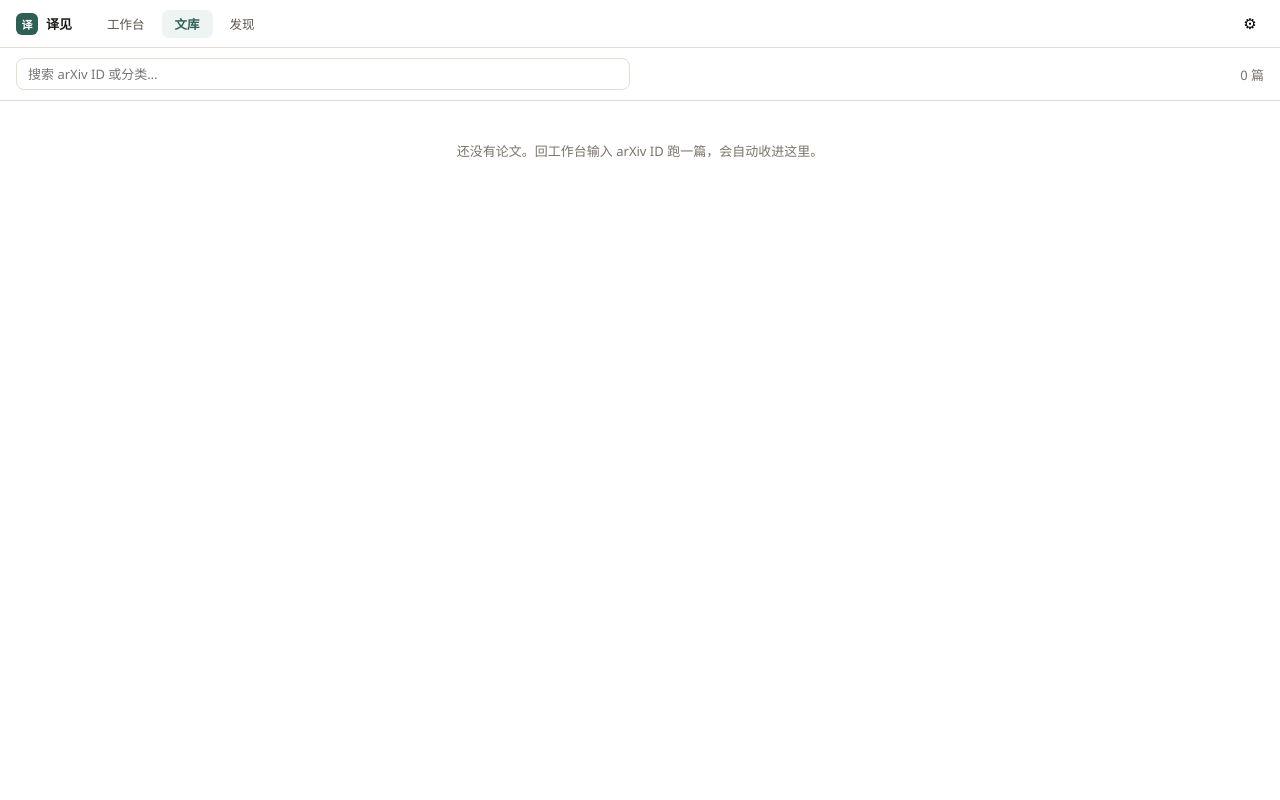
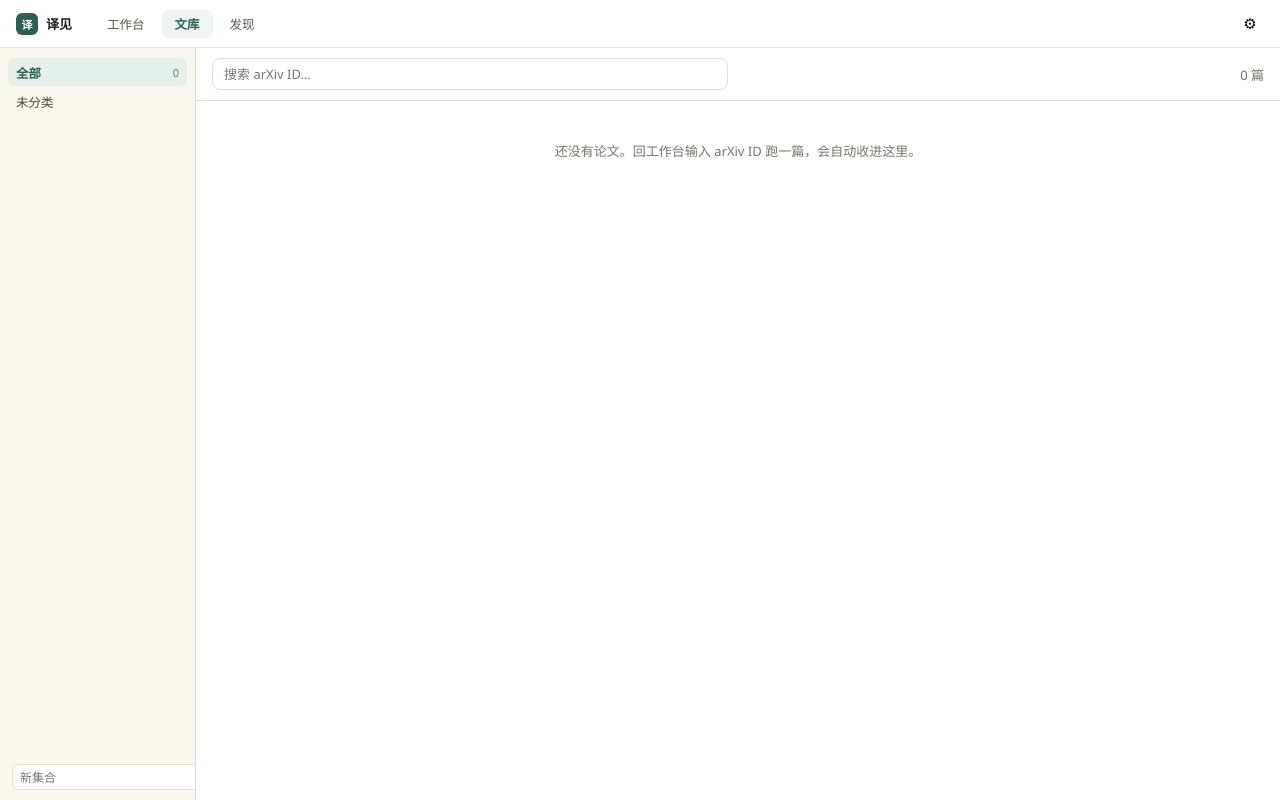
Before and after one commit to cpypy/yijian, a Svelte app: page / in a window 1280 px wide. Both pictures are taken after a click on the button "文库". Built offline with nearby package versions, Linux system fonts and the light colour scheme.

Commit message:
feat: 集合树
- 文库两栏：左集合树（多级、可增删）、右列表
- 文档归属改为 collectionId，旧数据自动迁移
- Rust 新增 load/save_collections

```diff
--- a/src/App.svelte
+++ b/src/App.svelte
@@ -21,8 +21,10 @@
     segments: string;
     progress: number;
     lastSeq: number;
-    collection: string;
+    collection?: string;
+    collectionId?: string;
   };
+  type Collection = { id: string; name: string; parentId: string | null };
 
   let arxivId = "1706.03762";
   let running = false;
@@ -71,6 +73,9 @@
   let activeRef = "";
 
   let library: Doc[] = [];
+  let collections: Collection[] = [];
+  let activeCollection = "";
+  let newCollectionName = "";
   let query = "";
   let currentDocId = "";
   let currentSegmentsPath = "";
@@ -88,16 +93,58 @@
     done: "完成",
   };
 
-  $: visibleDocs = library
+  function buildTree(items: Collection[]): { id: string; name: string; depth: number }[] {
+    const out: { id: string; name: string; depth: number }[] = [];
+    const byParent = new Map<string, Collection[]>();
+    for (const c of items) {
+      const key = c.parentId ?? "";
+      if (!byParent.has(key)) byParent.set(key, []);
+      byParent.get(key)!.push(c);
+    }
+    const walk = (parent: string, depth: number) => {
+      const kids = (byParent.get(parent) ?? []).slice().sort((a, b) => a.name.localeCompare(b.name));
+      for (const c of kids) {
+        out.push({ id: c.id, name: c.name, depth });
+        walk(c.id, depth + 1);
+      }
+    };
+    walk("", 0);
+    return out;
+  }
+
+  function descendantsOf(cols: Collection[], id: string): Set<string> {
+    const set = new Set<string>([id]);
+    let changed = true;
+    while (changed) {
+      changed = false;
+      for (const c of cols) {
+        if (c.parentId && set.has(c.parentId) && !set.has(c.id)) {
+          set.add(c.id);
+          changed = true;
+        }
+      }
+    }
+    return set;
+  }
+
+  function filterDocs(docs: Doc[], cols: Collection[], active: string, q: string): Doc[] {
+    const query = q.trim().toLowerCase();
+    const scope = active && active !== "none" ? descendantsOf(cols, active) : null;
+    return docs
       .filter((d) => {
-      const q = query.trim().toLowerCase();
-      if (!q) return true;
-      return (
-        d.arxivId.toLowerCase().includes(q) ||
-        (d.collection || "").toLowerCase().includes(q)
-      );
+        if (active === "none") {
+          if (d.collectionId) return false;
+        } else if (scope) {
+          if (!scope.has(d.collectionId ?? "")) return false;
+        }
+        if (!query) return true;
+        return d.arxivId.toLowerCase().includes(query);
       })
       .sort((a, b) => b.addedAt - a.addedAt);
+  }
+
+  $: tree = buildTree(collections);
+  $: visibleDocs = filterDocs(library, collections, activeCollection, query);
 
   function esc(s: string): string {
     return s.replace(/&/g, "&amp;").replace(/</g, "&lt;").replace(/>/g, "&gt;");
@@ -340,7 +387,7 @@
 
   onMount(() => {
     loadSettings();
-    loadLibrary();
+    loadLibrary().then(loadCollections);
 
     const un1 = listen<Record<string, unknown>>("engine-event", async (e) => {
       const p = e.payload as any;
@@ -466,8 +513,66 @@
     mode = mode === next ? "both" : next;
   }
 
-  function setCollection(doc: Doc, value: string) {
-    library = library.map((d) => (d.id === doc.id ? { ...d, collection: value } : d));
+  function saveCollections() {
+    invoke("save_collections", { text: JSON.stringify(collections) }).catch(() => {});
+  }
+
+  async function loadCollections() {
+    try {
+      const raw = await invoke<string>("load_collections");
+      const items = JSON.parse(raw || "[]");
+      if (Array.isArray(items)) collections = items;
+    } catch {
+      collections = [];
+    }
+    migrateLegacyCollections();
+  }
+
+  /** 老数据里 documents 存的是分类名字符串，这里迁移成集合 ID */
+  function migrateLegacyCollections() {
+    let changedDocs = false;
+    let changedCols = false;
+    for (const d of library) {
+      const legacy = (d.collection ?? "").trim();
+      if (legacy && !d.collectionId) {
+        let target = collections.find((c) => !c.parentId && c.name === legacy);
+        if (!target) {
+          target = { id: crypto.randomUUID(), name: legacy, parentId: null };
+          collections = [...collections, target];
+          changedCols = true;
+        }
+        d.collectionId = target.id;
+        changedDocs = true;
+      }
+    }
+    if (changedDocs) persistLibrary();
+    if (changedCols) saveCollections();
+  }
+
+  function addCollection() {
+    const name = newCollectionName.trim();
+    if (!name) return;
+    const parentId = activeCollection && activeCollection !== "none" ? activeCollection : null;
+    collections = [...collections, { id: crypto.randomUUID(), name, parentId }];
+    newCollectionName = "";
+    saveCollections();
+  }
+
+  function deleteCollection(c: Collection) {
+    const parent = c.parentId;
+    collections = collections
+      .filter((x) => x.id !== c.id)
+      .map((x) => (x.parentId === c.id ? { ...x, parentId: parent } : x));
+    library = library.map((d) =>
+      d.collectionId === c.id ? { ...d, collectionId: parent ?? "" } : d
+    );
+    if (activeCollection === c.id) activeCollection = "";
+    persistLibrary();
+    saveCollections();
+  }
+
+  function moveDoc(doc: Doc, collectionId: string) {
+    library = library.map((d) => (d.id === doc.id ? { ...d, collectionId } : d));
     persistLibrary();
   }
 
@@ -529,8 +634,51 @@
 
 {#if nav === "library"}
   <main class="library">
+    <aside class="libside">
+      <button class="sideitem" class:on={activeCollection === ""} on:click={() => (activeCollection = "")}>
+        全部 <span class="n">{library.length}</span>
+      </button>
+      <button
+        class="sideitem"
+        class:on={activeCollection === "none"}
+        on:click={() => (activeCollection = "none")}
+      >
+        未分类
+      </button>
+      {#each tree as node (node.id)}
+        <div class="siderow" style={`padding-left:${node.depth * 12}px`}>
+          <button
+            class="sideitem"
+            class:on={activeCollection === node.id}
+            on:click={() => (activeCollection = node.id)}
+          >
+            {node.name}
+          </button>
+          <button
+            class="del"
+            title="删除集合"
+            on:click|stopPropagation={() => {
+              const c = collections.find((x) => x.id === node.id);
+              if (c) deleteCollection(c);
+            }}
+          >
+            ×
+          </button>
+        </div>
+      {/each}
+      <div class="addrow">
+        <input
+          bind:value={newCollectionName}
+          placeholder="新集合"
+          on:keydown={(e) => e.key === "Enter" && addCollection()}
+        />
+        <button on:click={addCollection}>+</button>
+      </div>
+    </aside>
+
+    <section class="libmain">
       <div class="libbar">
-      <input class="search" bind:value={query} placeholder="搜索 arXiv ID 或分类…" />
+        <input class="search" bind:value={query} placeholder="搜索 arXiv ID…" />
         <span class="grow"></span>
         <span class="rmeta">{visibleDocs.length} 篇</span>
       </div>
@@ -547,15 +695,20 @@
               </span>
               <span class="libbar-track"><i style={`width:${d.progress || 0}%`}></i></span>
             </button>
-          <input
-            class="colinput"
-            placeholder="分类"
-            value={d.collection}
-            on:change={(e) => setCollection(d, (e.target as HTMLInputElement).value)}
-          />
+            <select
+              class="colselect"
+              value={d.collectionId ?? ""}
+              on:change={(e) => moveDoc(d, (e.target as HTMLSelectElement).value)}
+            >
+              <option value="">未分类</option>
+              {#each collections as c (c.id)}
+                <option value={c.id}>{c.name}</option>
+              {/each}
+            </select>
           </div>
         {/each}
       </div>
+    </section>
   </main>
 {:else if nav === "discover"}
   <main class="feed">
--- a/src/app.css
+++ b/src/app.css
@@ -442,3 +442,84 @@ button.sm { height: 28px; padding: 0 12px; font-size: 12px; border-radius: 7px;
 }
 .reftitle { font-size: 13px; font-weight: 600; line-height: 1.45; margin-bottom: 6px; color: var(--ink); }
 .refmeta { font-size: 11.5px; color: var(--muted); line-height: 1.55; }
+
+/* ---------- 集合树（两栏文库） ---------- */
+main.library { flex-direction: row; }
+
+.libside {
+  width: 196px;
+  flex: none;
+  border-right: 1px solid var(--line);
+  background: #faf7f1;
+  padding: 10px 8px;
+  overflow: auto;
+  display: flex;
+  flex-direction: column;
+  gap: 1px;
+}
+.sideitem {
+  display: flex;
+  align-items: center;
+  gap: 6px;
+  width: 100%;
+  height: 28px;
+  padding: 0 8px;
+  border: none;
+  border-radius: 6px;
+  background: transparent;
+  color: #4a463e;
+  font-size: 12.5px;
+  text-align: left;
+}
+.sideitem:hover { background: #efeae0; }
+.sideitem.on { background: #e7efeb; color: var(--accent); font-weight: 600; }
+.sideitem .n { margin-left: auto; color: var(--muted); font-size: 11px; font-weight: 400; }
+
+.siderow { display: flex; align-items: center; }
+.siderow .sideitem { flex: 1; min-width: 0; }
+.del {
+  width: 20px;
+  height: 20px;
+  padding: 0;
+  border: none;
+  background: transparent;
+  color: #b3ab9c;
+  border-radius: 4px;
+  font-size: 13px;
+  visibility: hidden;
+}
+.siderow:hover .del { visibility: visible; }
+.del:hover { background: #f1e3e0; color: #a33; }
+
+.addrow { display: flex; gap: 4px; padding: 8px 4px 0; margin-top: auto; }
+.addrow input {
+  flex: 1;
+  height: 26px;
+  border: 1px solid var(--line);
+  border-radius: 6px;
+  padding: 0 7px;
+  font: 12px "Segoe UI", "Microsoft YaHei UI", sans-serif;
+  outline: none;
+  background: #fff;
+}
+.addrow button {
+  width: 26px;
+  height: 26px;
+  padding: 0;
+  border-radius: 6px;
+  border: 1px solid var(--line);
+  background: #fff;
+  cursor: pointer;
+}
+
+.libmain { flex: 1; min-width: 0; display: flex; flex-direction: column; }
+.colselect {
+  width: 120px;
+  height: 28px;
+  border: 1px solid var(--line);
+  border-radius: 6px;
+  padding: 0 6px;
+  font: 12px "Segoe UI", "Microsoft YaHei UI", sans-serif;
+  background: #fff;
+  outline: none;
+}
```
Also changed, not shown: 1 other file (tests, documents, lock files or other folders). Lines whose indentation alone changed are shown as unchanged.
